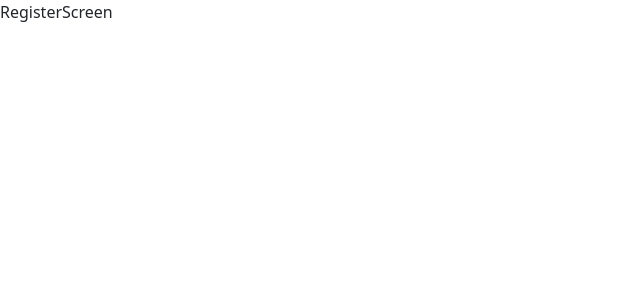
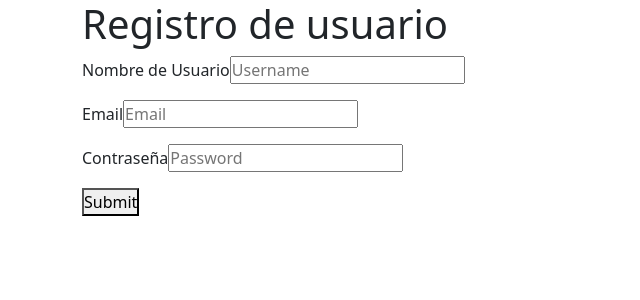
Before and after one commit to MatiCalin/cartaRestaurante, a React (Create React App) app: page /register in a window 1280 px wide. Shown: the top 300 px of the page, without its empty margins (0-640 px from the left). Built offline with nearby package versions, Linux system fonts and the light colour scheme.

Commit message:
Hice registro con validaciones

```diff
--- a/src/auth/pages/RegisterScreen.jsx
+++ b/src/auth/pages/RegisterScreen.jsx
@@ -1,7 +1,93 @@
-import React from 'react'
+import React from "react";
+import { useState, useEffect } from "react";
+//import "../auth/pages/css/Register.css";
 
 export const RegisterScreen = () => {
+  const initialValues = { username: "", email: "", password: "" };
+  const [formValues, setFormValues] = useState(initialValues);
+  const [formErrors, setFormErrors] = useState({});
+  const [isSubmit, setIsSubmit] = useState(false);
+
+  const handleChange = (e) => {
+    const { name, value } = e.target;
+    setFormValues({ ...formValues, [name]: value });
+  };
+
+  const handleSubmit = (e) => {
+    e.preventDefault();
+    setFormErrors(validate(formValues));
+    setIsSubmit(true);
+  };
+
+  useEffect(() => {
+    console.log(formErrors);
+    if (Object.keys(formErrors).length === 0 && isSubmit) {
+      console.log(formValues);
+    }
+  }, [formErrors]);
+  const validate = (values) => {
+    const errors = {};
+    const regex = /^[^\s@]+@[^\s@]+\.[^\s@]{2,}$/i;
+    if (!values.username) {
+      errors.username = "Username is required!";
+    }
+    if (!values.email) {
+      errors.email = "Email is required!";
+    } else if (!regex.test(values.email)) {
+      errors.email = "This is not a valid email format!";
+    }
+    if (!values.password) {
+      errors.password = "Password is required";
+    } else if (values.password.length < 4) {
+      errors.password = "Password must be more than 4 characters";
+    } else if (values.password.length > 10) {
+      errors.password = "Password cannot exceed more than 10 characters";
+    }
+    return errors;
+  };
+
   return (
-    <div>RegisterScreen</div>
-  )
+    <div className="container">
+      <form onSubmit={handleSubmit}>
+        <h1>Registro de usuario</h1>
+        <div className="ui divider"></div>
+        <div className="ui form">
+          <div className="field">
+            <label>Nombre de Usuario</label>
+            <input
+              type="text"
+              name="username"
+              placeholder="Username"
+              value={formValues.username}
+              onChange={handleChange}
+            />
+          </div>
+          <p>{formErrors.username}</p>
+          <div className="field">
+            <label>Email</label>
+            <input
+              type="text"
+              name="email"
+              placeholder="Email"
+              value={formValues.email}
+              onChange={handleChange}
+            />
+          </div>
+          <p>{formErrors.email}</p>
+          <div className="field">
+            <label>Contraseña</label>
+            <input
+              type="password"
+              name="password"
+              placeholder="Password"
+              value={formValues.password}
+              onChange={handleChange}
+            />
+          </div>
+          <p>{formErrors.password}</p>
+          <button className="fluid ui button blue">Submit</button>
+        </div>
+      </form>
+    </div>
+  );
 }
```
